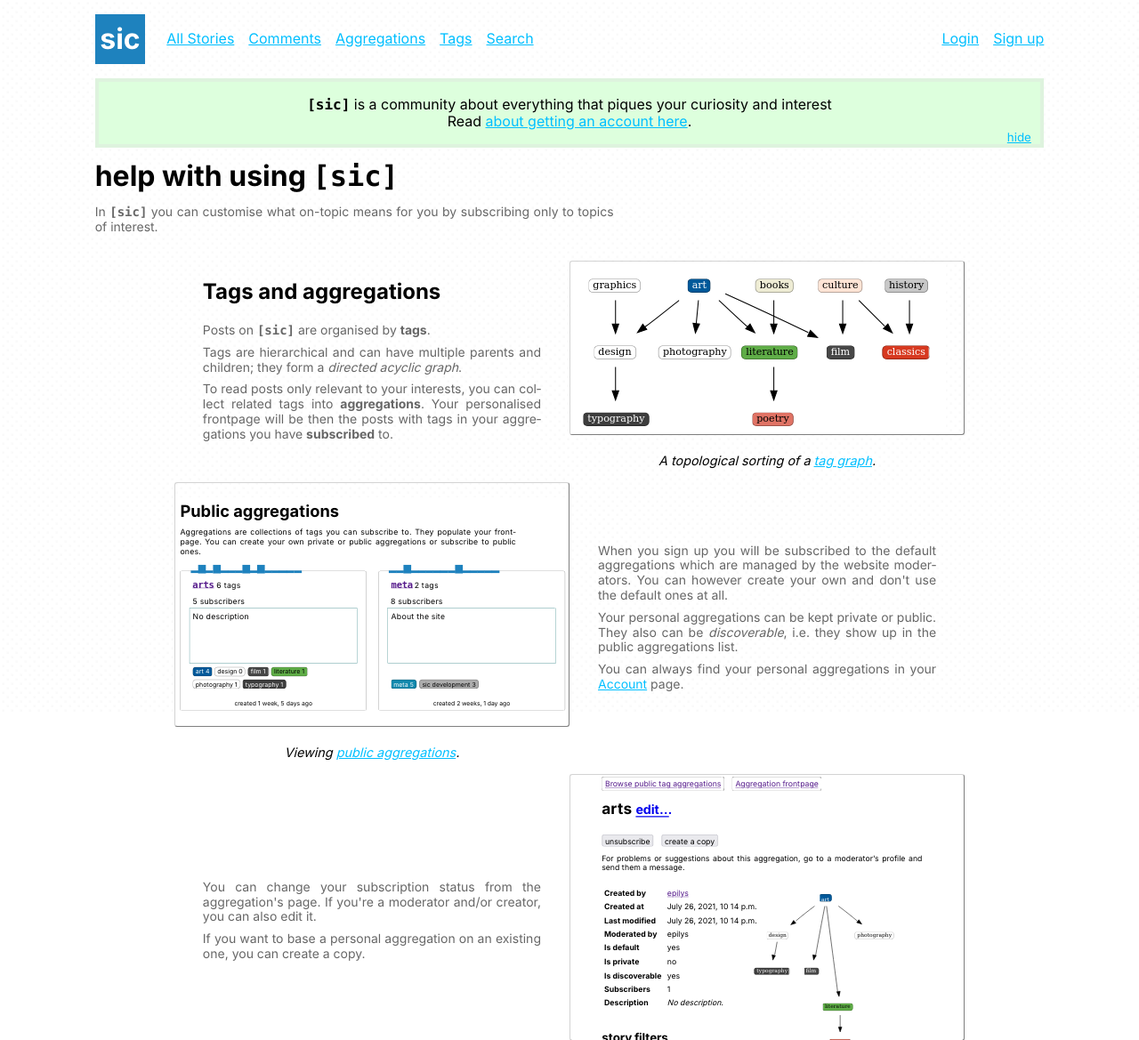
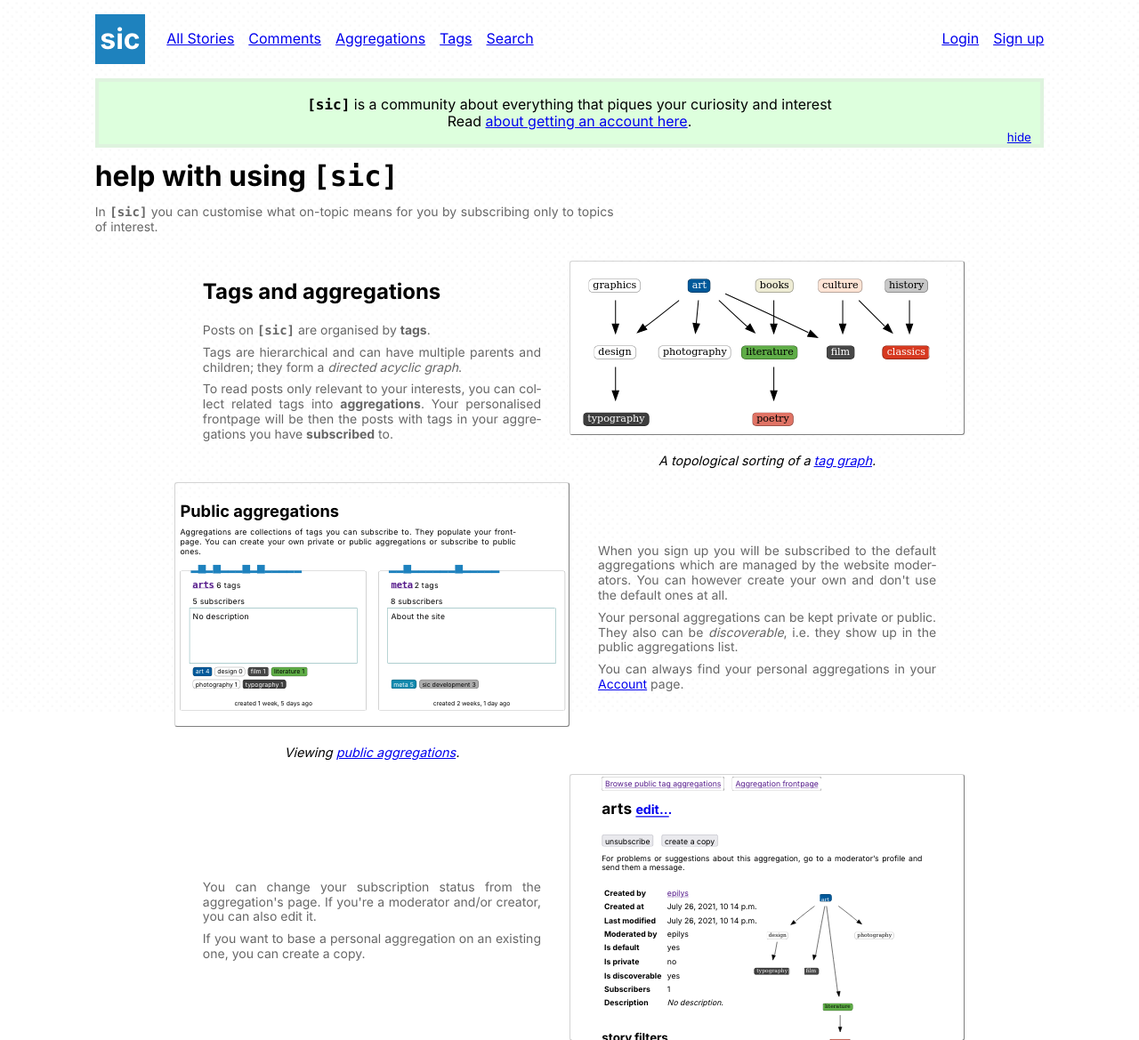
Before and after one commit to epilys/sic, a Django app: page /about/help/ in a window 1280 px wide. Shown: the top 1169 px of the page at 89% size. Run offline with Django 3.2, Linux system fonts and the light colour scheme; data that the repository does not hold is empty; parts of the project's set-up code (start-up, migrations or seed data) failed here and were passed over.

Commit message:
css: fix light theme link colors
Accidentally put the dark theme colors into the light theme

Signed-off-by: Manos Pitsidianakis <manos@pitsidianak.is>

```diff
--- a/sic/static/style.css
+++ b/sic/static/style.css
@@ -414,8 +414,8 @@ html, body {
   --entry-separator-color: #c7ddde;
   --netloc-color: darkslategray;
   --story-title-font-size: 1.1rem;
-  --link-color: deepskyblue;
-  --visited-link-color: cornflowerblue;
+  --link-color: LinkText;
+  --visited-link-color: VisitedText;
   --new-user-fg: green;
   --banned-user-fg: #d6d6d6;
   --feed-color: #dc3545;
@@ -1829,6 +1829,7 @@ nav.pagination {
     --upvote-arrow-color:#bbb;
     --upvote-arrow-upvoted-color: #ca6a6a;
     --link-color: deepskyblue;
+    --visited-link-color: cornflowerblue;
     --netloc-color: #bff;
     --message-success-bg: #1a5a1a;
     --message-warning-bg: #474722;
```
